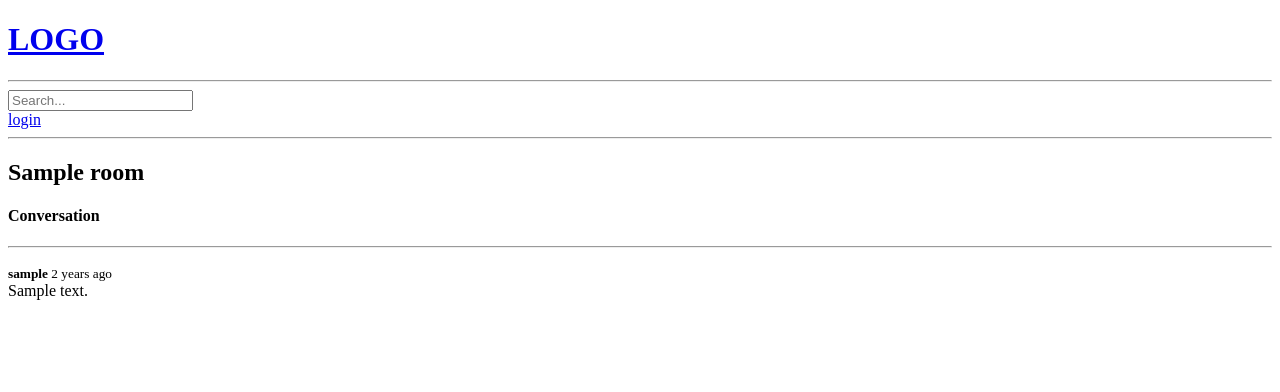
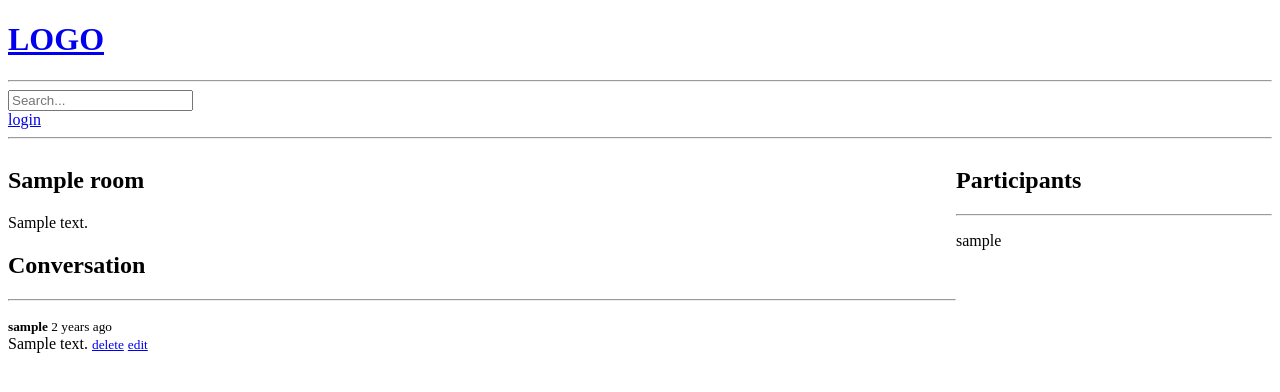
Before and after one commit to aforanup/discussion_app, a Django app: page /room/1/ in a window 1280 px wide. Shown: the top 392 px of the page. Run offline with Django 3.2, Linux system fonts and the light colour scheme; tables that the repository leaves empty hold one stand-in row (values such as "Sample post").

Commit message:
requirements added

```diff
--- a/new_app/admin.py
+++ b/new_app/admin.py
@@ -1,6 +1,7 @@
 from django.contrib import admin
-from .models import Room, Topic
+from .models import Room, Topic, RoomComment
 
 
 admin.site.register(Room)
 admin.site.register(Topic)
+admin.site.register(RoomComment)
--- a/new_app/models.py
+++ b/new_app/models.py
@@ -12,10 +12,10 @@ class Topic(models.Model):
 class Room(models.Model):
     user = models.ForeignKey(User, on_delete=models.SET_NULL, null=True)
     topic = models.ForeignKey(Topic, on_delete=models.CASCADE)
-    participant = models.ManyToManyField(
+    participants = models.ManyToManyField(
         User, blank=True, related_name="participants")
     name = models.CharField(max_length=50)
-    description = models.TextField(blank=True, null=True)
+    description = models.TextField(blank=True, default="")
 
     created_on = models.DateTimeField(auto_now_add=True, null=True)
     updated_on = models.DateTimeField(auto_now=True)
--- a/new_app/templates/new_app/room.html
+++ b/new_app/templates/new_app/room.html
@@ -3,19 +3,32 @@
 
 {% block content %}
 
+<style>
+    .room-container {
+        display: grid;
+        grid-template-columns: 3fr 1fr;
+    }
+</style>
+
+<div class="room-container">
     <div>
         <h2>{{room.name}}</h2>
-    {% if user.is_authenticated %}
+        <p>{{room.description}}</p>
+        {% if request.user == room.user %}
+        <small>
             <a href="{% url 'update' room.id %}">Edit</a>
             <a href="{% url 'delete' room.id %}">Delete</a>
+        </small>
         <hr />
         {% endif %}
-    <h4>Conversation</h4>
+        <h2>Conversation</h2>
         <hr />
         {% for comment in comments %}
         <p>
             <small><b>{{comment.user}}</b> {{comment.created_on|timesince}} ago</small><br />
             {{comment.comment}}
+            <a href="/"><small>delete</small></a>
+            <a href="/"><small>edit</small></a>
         </p>
         {% endfor %}
 
@@ -25,7 +38,14 @@
             <input type="text" placeholder="Add a comment..." name="comment" />
         </form>
         {% endif %}
-
     </div>
 
+    <div>
+        <h2>Participants</h2>
+        <hr />
+        {% for participant in participants %}
+        <p>{{participant}}</p>
+        {% endfor %}
+    </div>
+</div>
 {% endblock %}
--- a/new_app/urls.py
+++ b/new_app/urls.py
@@ -11,4 +11,5 @@ urlpatterns = [
     path('login/', views.loginUser, name='login'),
     path('logout/', views.logoutUser, name='logout'),
     path('register/', views.registerUser, name='register'),
+
 ]
--- a/new_app/views.py
+++ b/new_app/views.py
@@ -24,16 +24,16 @@ def home(request):
 def room(request, pk):
     room = Room.objects.get(id=pk)
     comment = room.roomcomment_set.all().order_by('-created_on')
+    participants = room.participants.all()
     if request.method == 'POST':
-        user = request.user
-        comment = request.POST.get('comment')
         RoomComment.objects.create(
-            user=user,
-            comment=comment,
+            user=request.user,
+            comment=request.POST.get('comment'),
             room=room
         )
-        return redirect('room', pk)
-    context = {'room': room, 'comments': comment}
+        room.participants.add(request.user)
+        return redirect('room', pk=room.id)
+    context = {'room': room, 'comments': comment, 'participants': participants}
     return render(request, 'new_app/room.html', context)
 
 
@@ -118,3 +118,11 @@ def registerUser(request):
 def logoutUser(request):
     logout(request)
     return redirect('login')
+
+
+def deleteComment(request, pk):
+    pass
+
+
+def editComment(request, pk):
+    pass
```
Also changed, not shown: requirements.txt (added, +7 -0 lines). Lines whose indentation alone changed are shown as unchanged.
